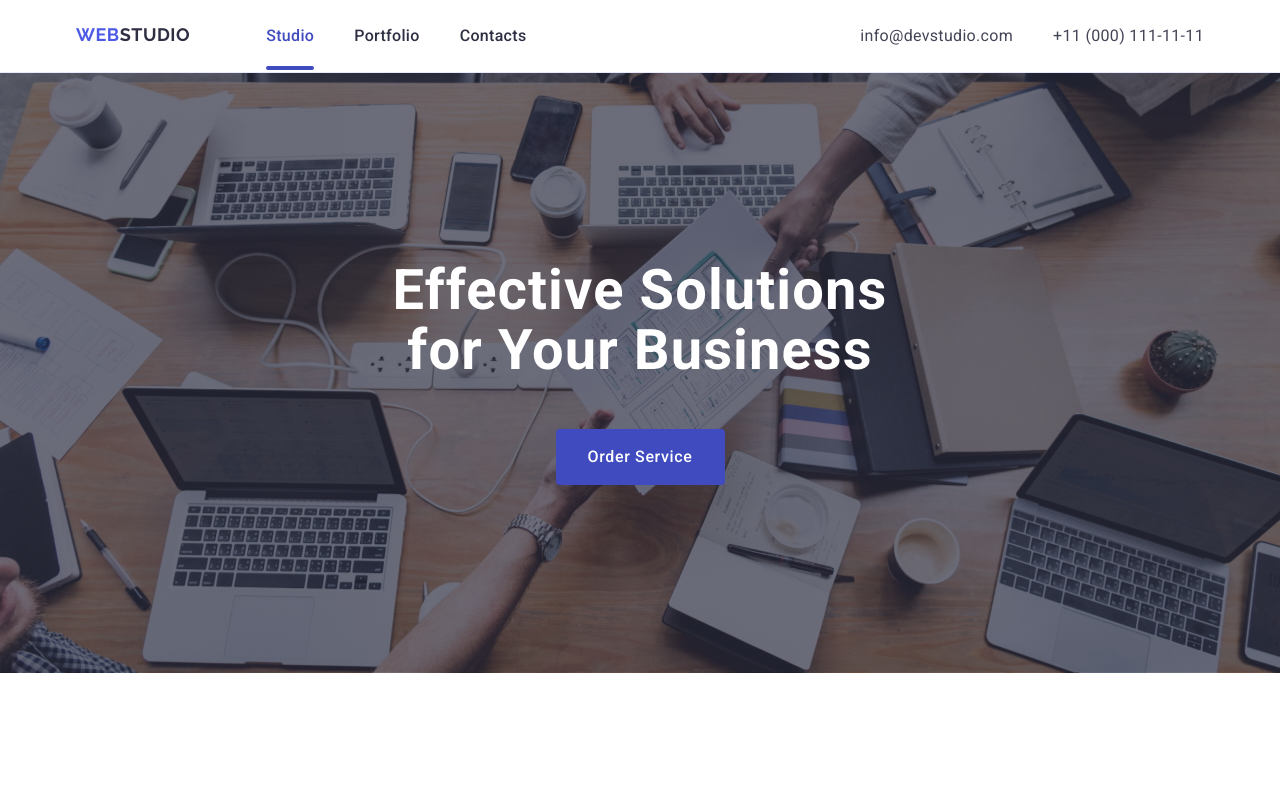
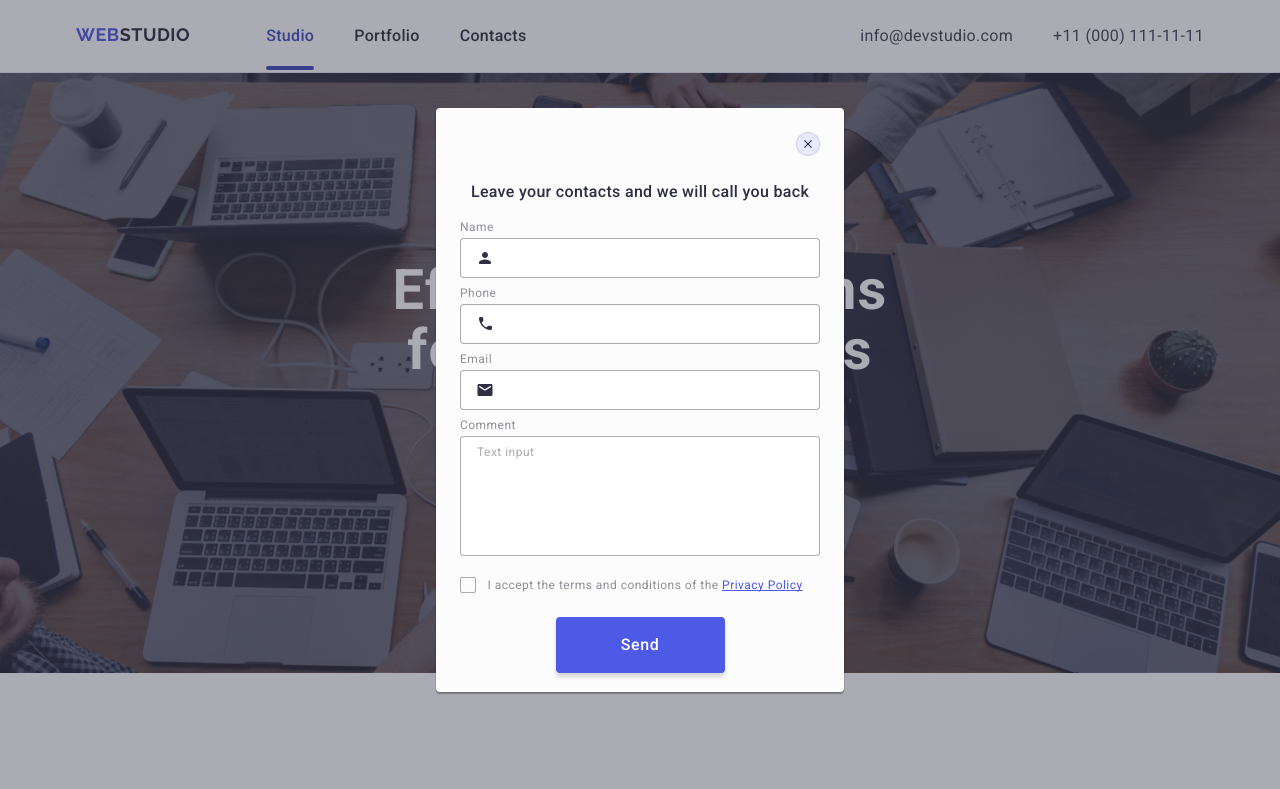
Before and after one commit to Viktor-Yanenko/goit-markup-hw-05, a plain HTML site: page index.html in a window 1280 px wide. Both pictures are taken after a click on the button "Order Service". Shown: the top 789 px of the page. Drawn offline with nearby package versions, Linux system fonts and the light colour scheme.

Commit message:
update subscription in button

```diff
--- a/index.html
+++ b/index.html
@@ -445,7 +445,6 @@
             </ul>
           </div>
           <div class="subscribe-cont">
-            <form>
             <p class="subs-txt">Subscribe</p>
             <div class="inp-btn">
               <input
@@ -461,7 +460,6 @@
                 </svg>
               </button>
             </div>
-            </form>
           </div>
         </div>
       </footer>
--- /dev/null
+++ b/js/modal.js
@@ -0,0 +1,18 @@
+(() => {
+  const refs = {
+    // Додати атрибут data-modal-open на кнопку відкриття
+    openModalBtn: document.querySelector("[data-modal-open]"),
+    // Додати атрибут data-modal-close на кнопку закриття
+    closeModalBtn: document.querySelector("[data-modal-close]"),
+    // Додати атрибут data-modal на бекдроп модалки
+    modal: document.querySelector("[data-modal]"),
+  };
+
+  refs.openModalBtn.addEventListener("click", toggleModal);
+  refs.closeModalBtn.addEventListener("click", toggleModal);
+
+  function toggleModal() {
+    // is-open це клас який буде додаватися/забиратися на бекдроп при натисканні на кнопки
+    refs.modal.classList.toggle("is-open");
+  }
+})();
```
Lines whose indentation alone changed are shown as unchanged.
